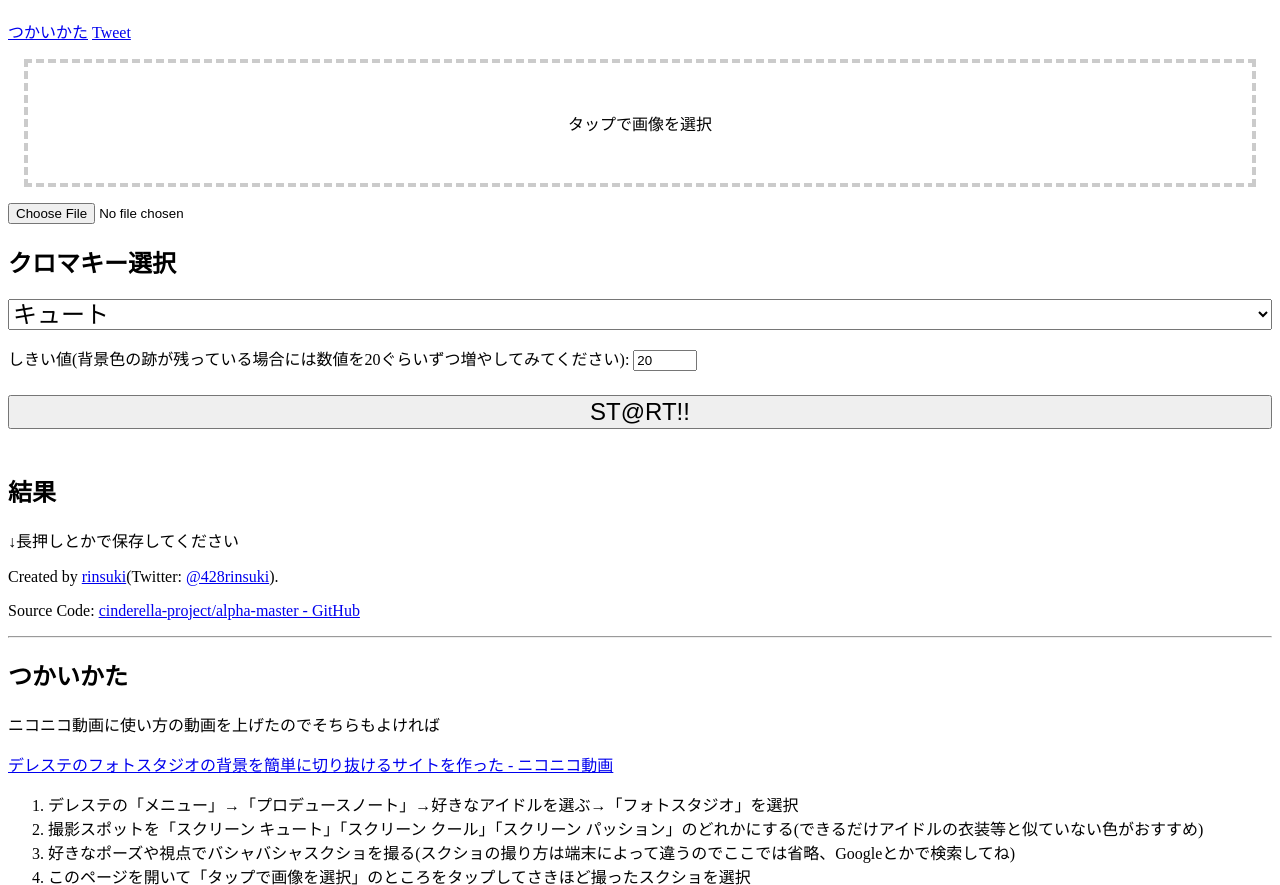
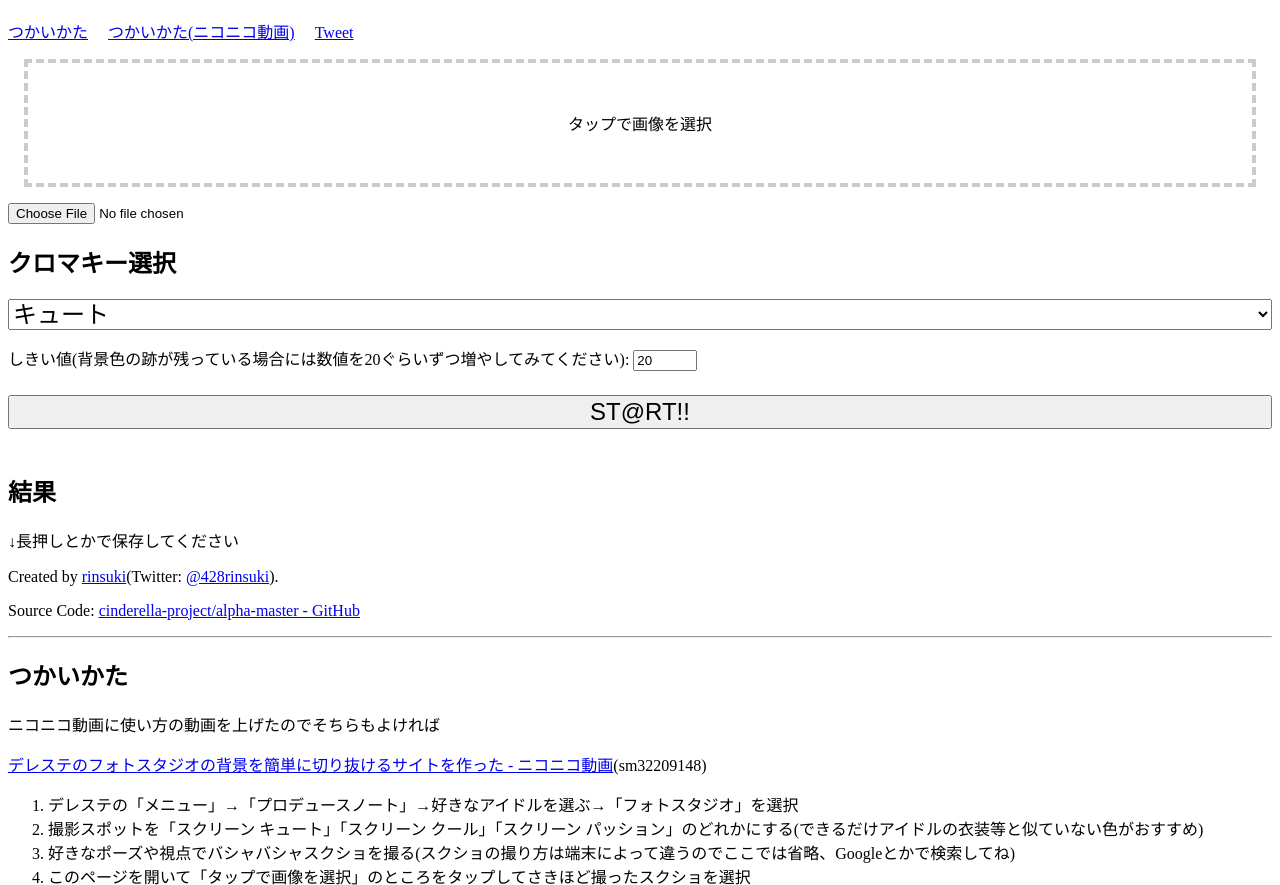
Before and after one commit to cinderella-project/alpha-master, a plain HTML site: page index.html in a window 1280 px wide. Shown: the part 70-955 px from the top of the page. Drawn offline with nearby package versions, Linux system fonts and the light colour scheme.

Commit message:
ニコ動への動線改善

```diff
--- a/index.html
+++ b/index.html
@@ -17,8 +17,9 @@
     </head>
     <body>
         <h1>Alpha M@STER (非公式)</h1>
-        <p>
+        <p id="top_info">
             <a href="#howtouse">つかいかた</a>
+            <a href="http://www.nicovideo.jp/watch/sm32209148">つかいかた(ニコニコ動画)</a>
             <a href="https://twitter.com/share?ref_src=twsrc%5Etfw" class="twitter-share-button" data-text="デレステのフォトスタジオの背景をスマホでも簡単に切り抜けるサイト「Alpha M@STER」" data-via="428rinsuki" data-lang="ja" data-dnt="true" data-show-count="false">Tweet</a>
         </p>
         <div id="selectFile">
@@ -43,7 +44,7 @@
         <hr>
         <h2 id="howtouse">つかいかた</h2>
         <p>ニコニコ動画に使い方の動画を上げたのでそちらもよければ
-        <p><a href="http://www.nicovideo.jp/watch/sm32209148">デレステのフォトスタジオの背景を簡単に切り抜けるサイトを作った - ニコニコ動画</a>
+        <p><a href="http://www.nicovideo.jp/watch/sm32209148">デレステのフォトスタジオの背景を簡単に切り抜けるサイトを作った - ニコニコ動画</a>(sm32209148)
         <ol>
             <li>デレステの「メニュー」→「プロデュースノート」→好きなアイドルを選ぶ→「フォトスタジオ」を選択
             <li>撮影スポットを「スクリーン キュート」「スクリーン クール」「スクリーン パッション」のどれかにする(できるだけアイドルの衣装等と似ていない色がおすすめ)
--- a/style.css
+++ b/style.css
@@ -24,3 +24,6 @@
 #selectFile {
     margin: 1em;
 }
+#top_info a{
+    margin-right: 1em;
+}
```
